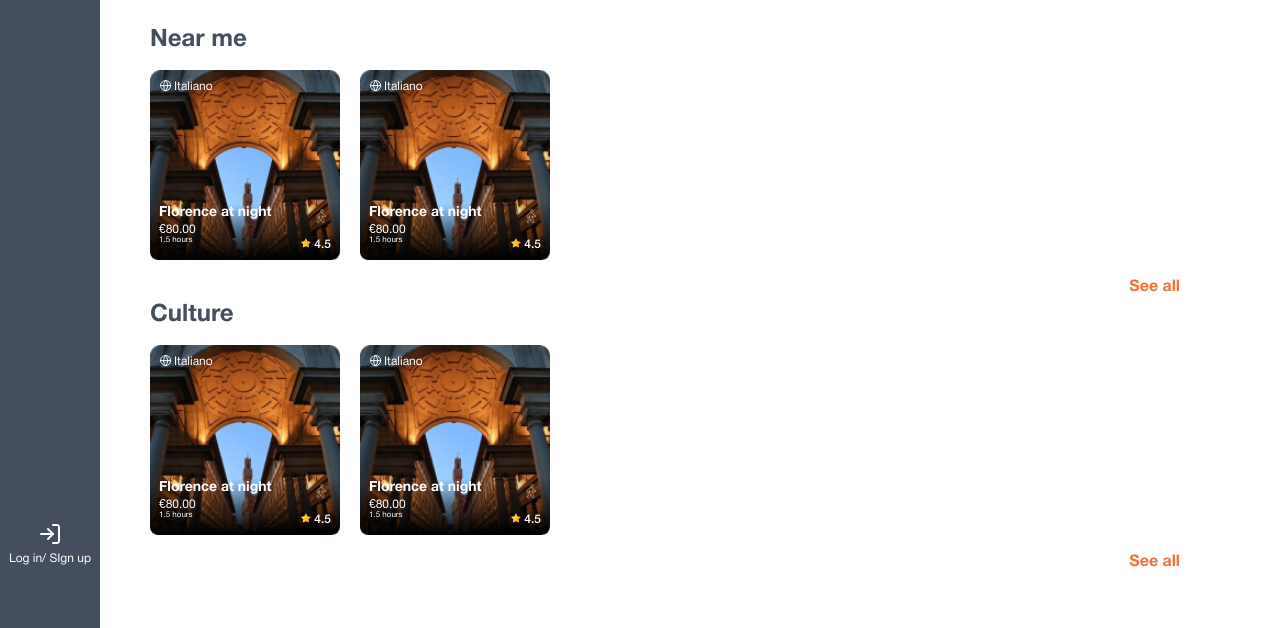
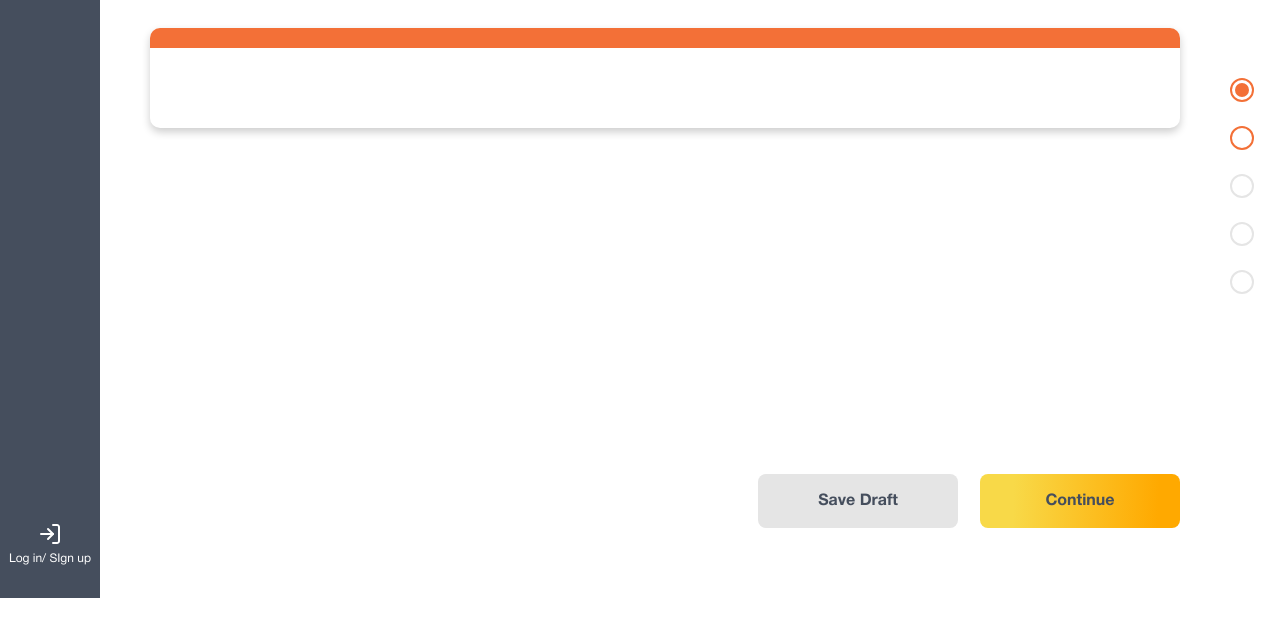
Before and after one commit to juvelist/baffi-ui, a website: page index.html in a window 1280 px wide. Shown: the part 202-830 px from the top of the page. After the commit the page ends 800 px from the top, so only its background shows below. Drawn offline with Linux system fonts and the light colour scheme.

Commit message:
add tour card default view

```diff
--- a/index.html
+++ b/index.html
@@ -115,8 +115,7 @@
     <header class="header smooth">
       <div class="header__content">
         <h1 class="header__title">BAFFI</h1>
-
-        <h2 class="header__subtitle">Baffi Cloud</h2>
+        <h2 class="header__subtitle">Add tour</h2>
         <form action="" style="display: none;">
           <label class="header__input-label">
             <input type="text" class="header__input" placeholder="Where would you like to go?">
@@ -125,14 +124,14 @@
         </form>
       </div>
 
-      <div class="avatar" style="display: none;"><img src="img/avatar.jpg" class="avatar__img" alt=""></div>
+      <div class="avatar"><img src="img/avatar.jpg" class="avatar__img" alt=""></div>
       <div class="avatar bell" style="display: none;"><img src="img/icons/bell.svg" class="avatar__img" alt=""></div>
     </header>
 
 <!--    content-->
     <div class="content">
 <!--      home-->
-      <div class="home">
+      <div class="home" style="display: none;">
 
         <!--section-->
         <section class="home__section">
@@ -729,6 +728,23 @@
 <!--        </div>-->
       </div>
 
+<!--      add-tour-->
+      <div class="add-tour">
+        <div class="add-tour__card"></div>
+        <div class="add-tour__btn-wrap">
+          <button class="btn-main disabled">Save Draft</button>
+          <button class="btn-main">Continue</button>
+        </div>
+        <div class="add-tour__steps">
+          <ul class="add-tour__steps_list">
+            <li class="add-tour__steps_item completed"></li>
+            <li class="add-tour__steps_item active"></li>
+            <li class="add-tour__steps_item"></li>
+            <li class="add-tour__steps_item"></li>
+            <li class="add-tour__steps_item"></li>
+          </ul>
+        </div>
+      </div>
     </div>
   </main>
 
--- a/sass/_style.scss
+++ b/sass/_style.scss
@@ -32,9 +32,13 @@ body {
   text-align: center;
   transition: all .3s ease;
   width: 200px;
-  &:hover {
+  &:not(.disabled):hover {
     opacity: .9;
     box-shadow: 0 3px 10px rgba(0, 0, 0, 0.12);
+  }
+  &.disabled {
+    background: $backGrey;
+    cursor: default;
   }
 }
 
@@ -585,7 +589,7 @@ body {
   background-color: $backMain;
   min-height: calc(100vh - 240px);
   padding: 36px 150px 60px 50px;
-  @media screen and (max-width: 1460px) {
+  @media screen and (max-width: 1440px) {
     padding: 30px 100px 50px 50px;
   }
 }
@@ -923,11 +927,6 @@ body {
 }
 
 
-
-
-
-
-
 // profile
 .profile-card {
   box-shadow: 0 4px 8px rgba(0, 0, 0, 0.25);
@@ -1117,9 +1116,6 @@ body {
   .btn-main {
     margin-top: 32px;
     width: 100%;
-    &.disabled {
-      background: $backGrey;
-    }
   }
 }
 
@@ -1485,11 +1481,6 @@ body {
   }
 }
 
-
-
-
-
-
 // media item
 .media-item {
   display: flex;
@@ -1598,3 +1589,68 @@ body {
     }
   }
 }
+
+// add tour
+.add-tour {
+  display: flex;
+  flex-direction: column;
+  justify-content: space-between;
+  min-height: calc(100vh - 340px);
+  position: relative;
+  @media screen and (max-width: 1440px) {
+    min-height: calc(100vh - 300px);
+  }
+  &__card {
+    border-radius: 10px;
+    border-top: 20px solid $colorOrange;
+    box-shadow: 0 4px 8px rgba(0, 0, 0, 0.2);
+    margin-bottom: 22px;
+    padding: 32px 0 48px;
+  }
+  &__steps {
+    position: absolute;
+    top: 50px;
+    right: -104px;
+    @media screen and (max-width: 1440px) {
+      right: -74px;
+    }
+    &_list {
+      list-style: none;
+    }
+    &_item {
+      border: 2px solid $backGrey;
+      border-radius: 50%;
+      height: 24px;
+      margin-bottom: 24px;
+      width: 24px;
+      &.completed {
+        border: 2px solid $colorOrange;
+        position: relative;
+        &:after {
+          background-color: $colorOrange;
+          border-radius: 50%;
+          content: '';
+          display: block;
+          height: 14px;
+          left: 50%;
+          position: absolute;
+          top: 50%;
+          transform: translate(-50%, -50%);
+          width: 14px;
+        }
+      }
+      &.active {
+        border: 2px solid $colorOrange;
+      }
+    }
+  }
+
+
+  &__btn-wrap {
+    display: flex;
+    justify-content: flex-end;
+    .btn-main {
+      margin-left: 22px;
+    }
+  }
+}
```
Also changed, not shown: css/app.css.
